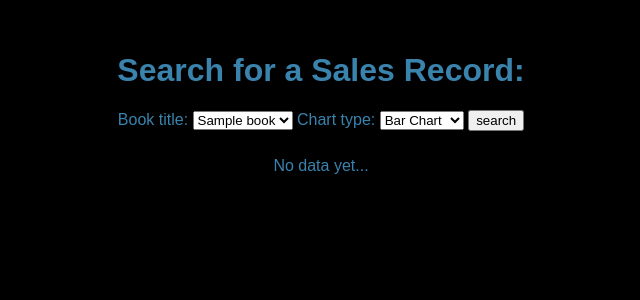
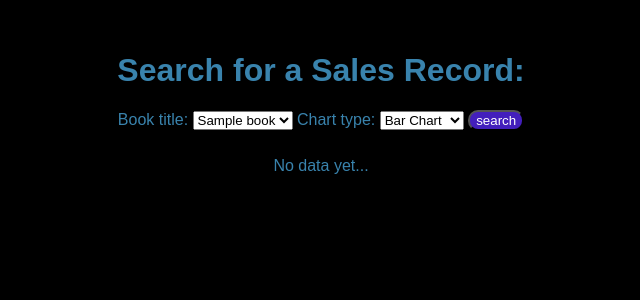
Before and after one commit to mpsylvan/django-bookstore, a Django app: page /sales/ in a window 1280 px wide. Shown: the part 212-512 px from the top of the page, without its empty margins (319-959 px from the left). Run offline with Django 4.2, Linux system fonts and the light colour scheme; a user stored in the database is signed in; tables that the repository leaves empty hold one stand-in row (values such as "Sample post"); some web fonts are replaced.

Commit message:
styles some buttons and sizes page <body>

```diff
--- a/sales/static/sales/styles.css
+++ b/sales/static/sales/styles.css
@@ -12,6 +12,7 @@ html {
 body {
     display: flex;
     justify-content: center;
+    height: 80vh;
 }
 
  .container {
@@ -22,3 +23,9 @@ body {
 li {
     list-style: none;
 }
+
+.search-btn{
+    background-color: rgb(67, 31, 188);
+    color: #fff;
+    border-radius: 10px;
+}
```
